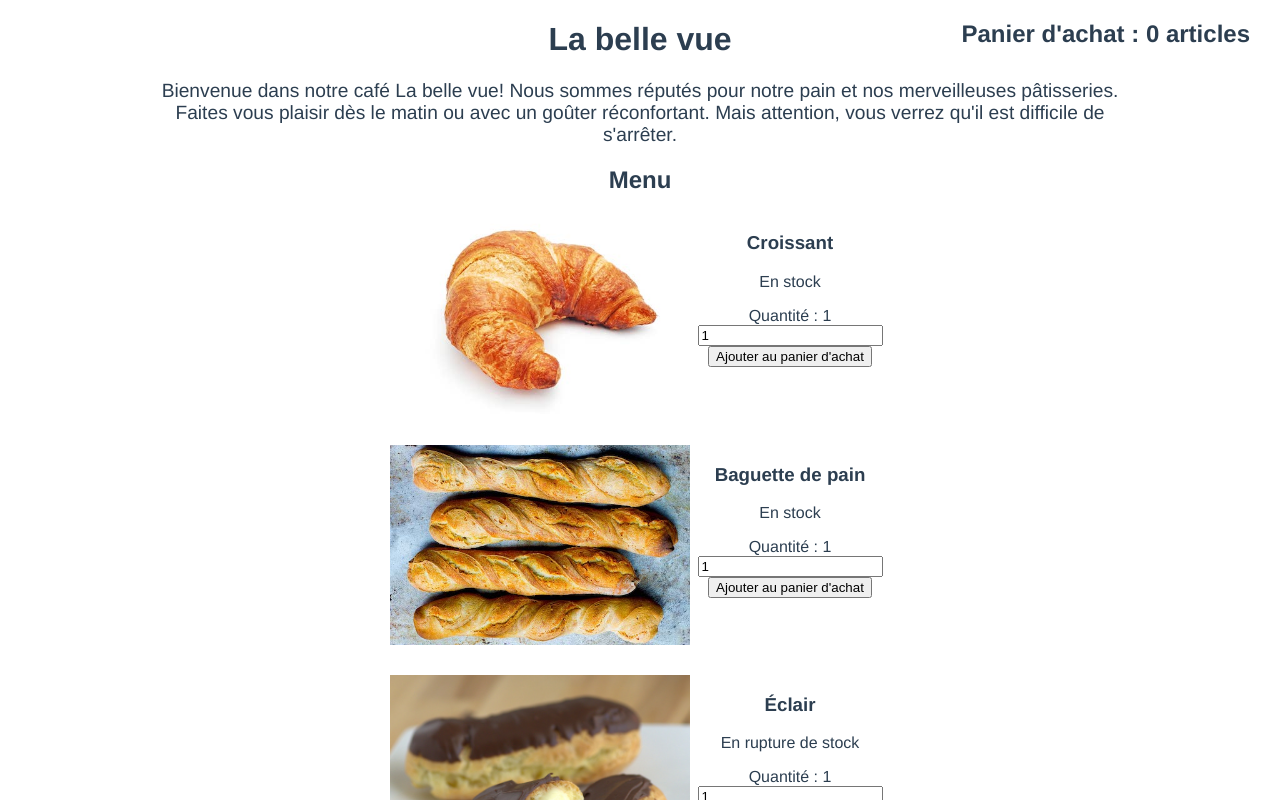
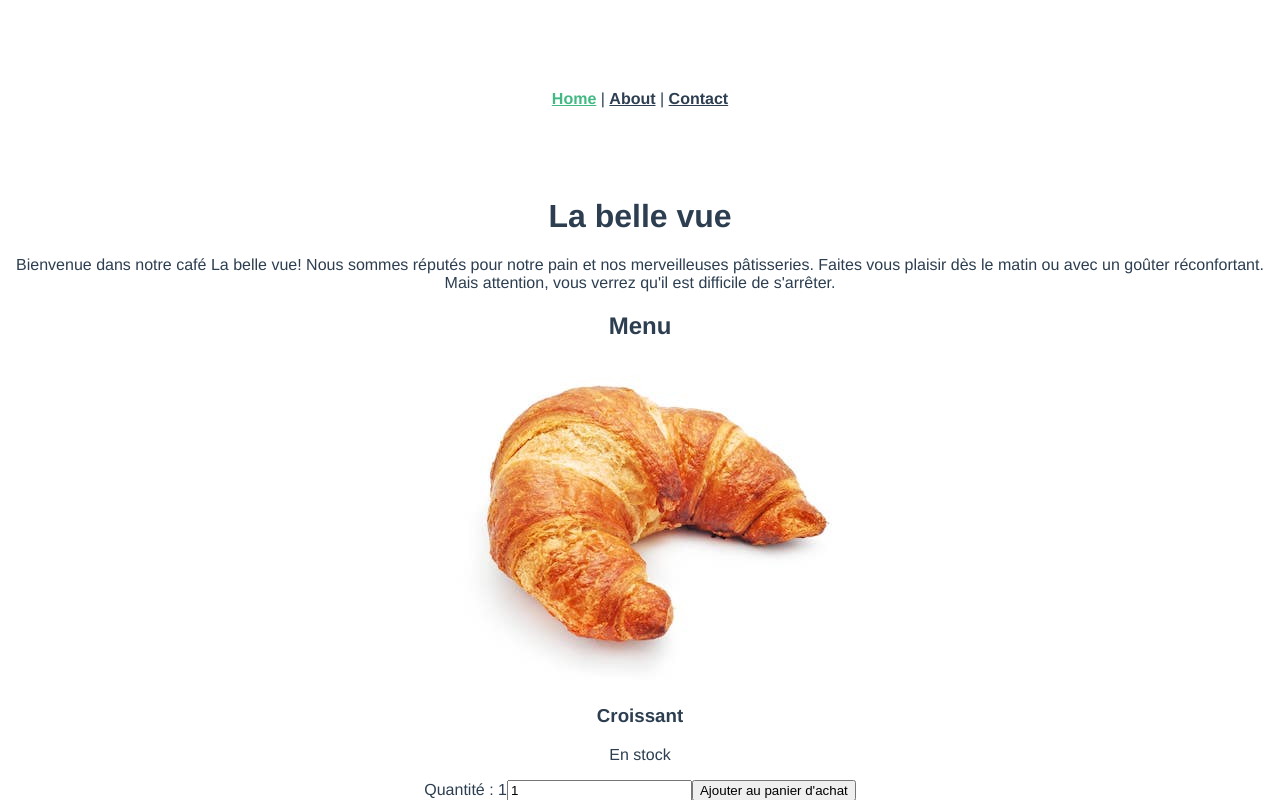
Before and after one commit to vedil17/OpenClassroom_Vue, a Vue app: page / in a window 1280 px wide. Shown: the top 800 px of the page. Built offline with nearby package versions, Linux system fonts and the light colour scheme.

Commit message:
'part2chapter3'

```diff
--- a/package.json
+++ b/package.json
@@ -9,11 +9,13 @@
   },
   "dependencies": {
     "core-js": "^3.6.5",
-    "vue": "^3.0.0"
+    "vue": "^3.0.0",
+    "vue-router": "^4.0.0-0"
   },
   "devDependencies": {
     "@vue/cli-plugin-babel": "~4.5.0",
     "@vue/cli-plugin-eslint": "~4.5.0",
+    "@vue/cli-plugin-router": "^4.5.12",
     "@vue/cli-service": "~4.5.0",
     "@vue/compiler-sfc": "^3.0.0",
     "babel-eslint": "^10.1.0",
--- a/src/App.vue
+++ b/src/App.vue
@@ -1,102 +1,24 @@
 <template>
-  <div>
-    <h1>{{ restaurantName }}</h1>
-    <p class="description">
-      Bienvenue dans notre café {{ restaurantName }}! Nous sommes réputés pour
-      notre pain et nos merveilleuses pâtisseries. Faites vous plaisir dès le
-      matin ou avec un goûter réconfortant. Mais attention, vous verrez qu'il
-      est difficile de s'arrêter.
-    </p>
-
-    <section class="menu">
-      <h2>Menu</h2>
-      <MenuItem v-for="item in simpleMenu" class="menu-item"
-                :key="item.name"
-                :name="item.name"
-                :image="item.image"
-                :in-stock="item.inStock"
-                v-model:quantity="item.quantity"
-                :add-to-shopping-cart="addToShoppingCart"/>
-    </section>
-
-    <aside class="shopping-cart">
-      <h2>Panier d'achat : {{ shoppingCart }} articles</h2>
-    </aside>
-
-    <h2>Contactez nous</h2>
-    <p>Adresse : {{ address }}</p>
-    <p>Téléphone : {{ phone }}</p>
-    <p>Email : {{ email }}</p>
-    <p>Horaires :</p>
-    <ul>
-      <li>L-V: 06:00 à 16:00</li>
-      <li>Samedi: 07:00 à 14:00</li>
-      <li>Dimanche: 07:00 à 12:00</li>
-    </ul>
-    <footer class="footer">
-      <p>{{ copyright }}</p>
-    </footer>
+  <div id="nav">
+    <router-link to="/">Home</router-link> |
+    <router-link to="/about">About</router-link> |
+    <router-link to="/contact">Contact</router-link>
   </div>
+  <router-view/>
 </template>
 
-<script>
+<style lang="scss">
 
-import MenuItem from "@/components/MenuItem";
+#nav {
+  padding: 30px;
 
-export default {
-  name: 'App',
-  components: { MenuItem },
-  data() {
-    return {
-      address: "18 avenue du Beurre, Paris, France",
-      email: "hello@cafewithavue.bakery",
-      phone: "01 88 88 88 88",
-      restaurantName: "La belle vue",
-      shoppingCart: 0,
-      simpleMenu: [
-        {
-          name: "Croissant",
-          image: {
-            source: "./images/croissant.jpg",
-            alt: "Un croissant"
-          },
-          inStock: true,
-          quantity: 1
-        },
-        {
-          name: "Baguette de pain",
-          image: {
-            source: "./images/french-baguette.jpeg",
-            alt: "Quatre baguettes de pain"
-          },
-          inStock: true,
-          quantity: 1
-        },
-        {
-          name: "Éclair",
-          image: {
-            source: "./images/eclair.jpg",
-            alt: "Éclair au chocolat"
-          },
-          inStock: false,
-          quantity: 1
-        }
-      ]
-    }
-  },
-  computed: {
-    copyright() {
-      const currentYear = new Date().getFullYear()
+  a {
+    font-weight: bold;
+    color: #2c3e50;
 
-      return `Copyright ${this.restaurantName} ${currentYear}`
-    }
-  },
-  methods: {
-    addToShoppingCart(amount) {
-      this.shoppingCart += amount
+    &.router-link-exact-active {
+      color: #42b983;
     }
   }
 }
-</script>
-
-<style lang="css" src="./assets/styles.css"></style>
+</style>
--- a/src/components/MenuItem.vue
+++ b/src/components/MenuItem.vue
@@ -17,7 +17,6 @@
 <script>
 export default {
   name: "MenuItem",
-  props: ["addToShoppingCart", "image", "name", "inStock", "quantity"],
-
+  props: ["addToShoppingCart", "image", "name", "inStock", "quantity"]
 }
 </script>
--- a/src/main.js
+++ b/src/main.js
@@ -1,4 +1,5 @@
 import { createApp } from 'vue'
 import App from './App.vue'
+import router from './router'
 
-createApp(App).mount('#app')
+createApp(App).use(router).mount('#app')
--- /dev/null
+++ b/src/router/index.js
@@ -0,0 +1,30 @@
+import { createRouter, createWebHashHistory } from 'vue-router'
+import Home from '../views/Home.vue'
+
+const routes = [
+  {
+    path: '/',
+    name: 'Home',
+    component: Home
+  },
+  {
+    path: '/about',
+    name: 'About',
+    // route level code-splitting
+    // this generates a separate chunk (about.[hash].js) for this route
+    // which is lazy-loaded when the route is visited.
+    component: () => import(/* webpackChunkName: "about" */ '../views/About.vue')
+  },
+  {
+    path: '/contact',
+    name: 'contact',
+    component: () => import('../views/Contact')
+  }
+]
+
+const router = createRouter({
+  history: createWebHashHistory(),
+  routes
+})
+
+export default router
--- /dev/null
+++ b/src/views/About.vue
@@ -0,0 +1,5 @@
+<template>
+  <div class="about">
+    <h1>This is an about page</h1>
+  </div>
+</template>
--- /dev/null
+++ b/src/views/Contact.vue
@@ -0,0 +1,29 @@
+<script>
+export default {
+  name: "Contact",
+  data() {
+    return {
+      address: "18 avenue du Beurre, Paris, France",
+      email: "hello@cafewithavue.bakery",
+      phone: "01 88 88 88 88"
+    }
+  }
+}
+</script>
+
+<template>
+  <div>
+    <h2>Contactez nous</h2>
+    <p>Adresse : {{ address }}</p>
+    <p>Téléphone : {{ phone }}</p>
+    <p>Email : {{ email }}</p>
+    <p>Horaires :</p>
+    <ul>
+      <li>L-V: 06:00 à 16:00</li>
+      <li>Samedi: 07:00 à 14:00</li>
+      <li>Dimanche: 07:00 à 12:00</li>
+    </ul>
+  </div>
+</template>
+
+<style></style>
--- /dev/null
+++ b/src/views/Home.vue
@@ -0,0 +1,112 @@
+<template>
+  <div id="app" class="app">
+    <h1>{{ restaurantName }}</h1>
+    <p class="description">
+      Bienvenue dans notre café {{ restaurantName }}! Nous sommes réputés pour
+      notre pain et nos merveilleuses pâtisseries. Faites vous plaisir dès le
+      matin ou avec un goûter réconfortant. Mais attention, vous verrez qu'il
+      est difficile de s'arrêter.
+    </p>
+
+    <section class="menu">
+      <h2>Menu</h2>
+      <MenuItem
+          v-for="item in simpleMenu"
+          :addToShoppingCart="addToShoppingCart"
+          :name="item.name"
+          :image="item.image"
+          v-model:quantity="item.quantity"
+          :inStock="item.inStock"
+          :key="item.name"
+      />
+    </section>
+
+    <aside class="shopping-cart">
+      <h2>Panier : {{ shoppingCart }} articles</h2>
+    </aside>
+
+    <h2>Contactez nous</h2>
+    <p>Adresse : {{ address }}</p>
+    <p>Téléphone : {{ phone }}</p>
+    <p>Email : {{ email }}</p>
+    <p>Horaires :</p>
+    <ul>
+      <li>L-V: 06:00 à 16:00</li>
+      <li>Samedi: 07:00 à 14:00</li>
+      <li>Dimanche: 07:00 à 12:00</li>
+    </ul>
+    <footer class="footer">
+      <p>{{ copyright }}</p>
+    </footer>
+  </div>
+</template>
+
+<script>
+import MenuItem from "@/components/MenuItem"
+export default {
+  name: "App",
+  components: {
+    MenuItem
+  },
+  data() {
+    return {
+      address: "18 avenue du Beurre, Paris, France",
+      email: "hello@cafewithavue.bakery",
+      phone: "01 88 88 88 88",
+      restaurantName: "La belle vue",
+      shoppingCart: 0,
+      simpleMenu: [
+        {
+          name: "Croissant",
+          image: {
+            source: "/images/croissant.jpg",
+            alt: "Un croissant"
+          },
+          inStock: true,
+          quantity: 1
+        },
+        {
+          name: "Baguette de pain",
+          image: {
+            source: "/images/french-baguette.jpeg",
+            alt: "Quatre baguettes de pain"
+          },
+          inStock: true,
+          quantity: 1
+        },
+        {
+          name: "Éclair",
+          image: {
+            source: "/images/eclair.jpg",
+            alt: "Éclair au chocolat"
+          },
+          inStock: false,
+          quantity: 1
+        }
+      ]
+    }
+  },
+  computed: {
+    copyright() {
+      const currentYear = new Date().getFullYear()
+      return `Copyright ${this.restaurantName} ${currentYear}`
+    }
+  },
+  methods: {
+    addToShoppingCart(amount) {
+      this.shoppingCart += amount
+    }
+  }
+}
+</script>
+
+<style lang="scss">
+#app {
+  font-family: "Avenir", Helvetica, Arial, sans-serif;
+  -webkit-font-smoothing: antialiased;
+  -moz-osx-font-smoothing: grayscale;
+  text-align: center;
+  color: #2c3e50;
+  margin-top: 60px;
+}
+</style>
```
Also changed, not shown: 1 other file (tests, documents, lock files or other folders).
